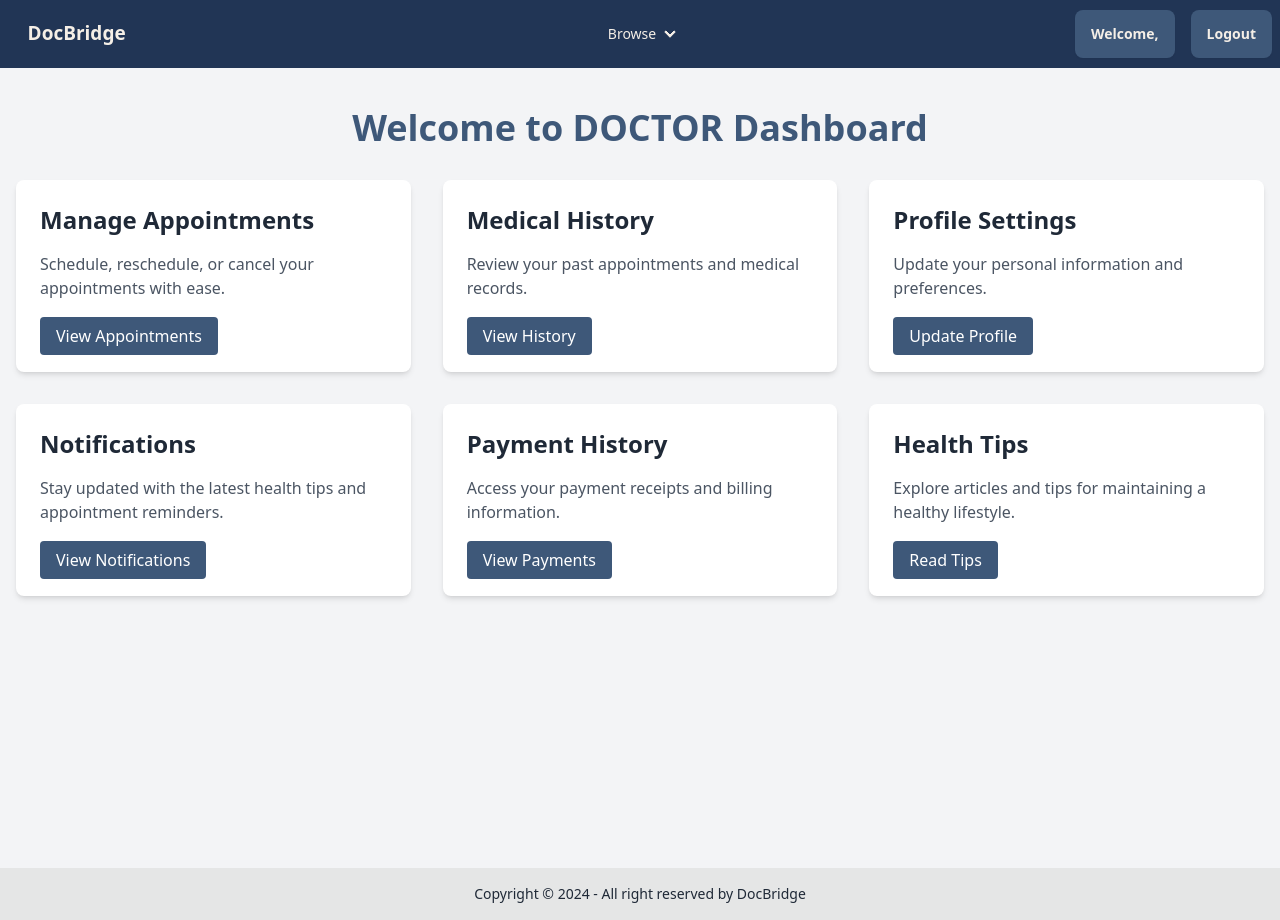
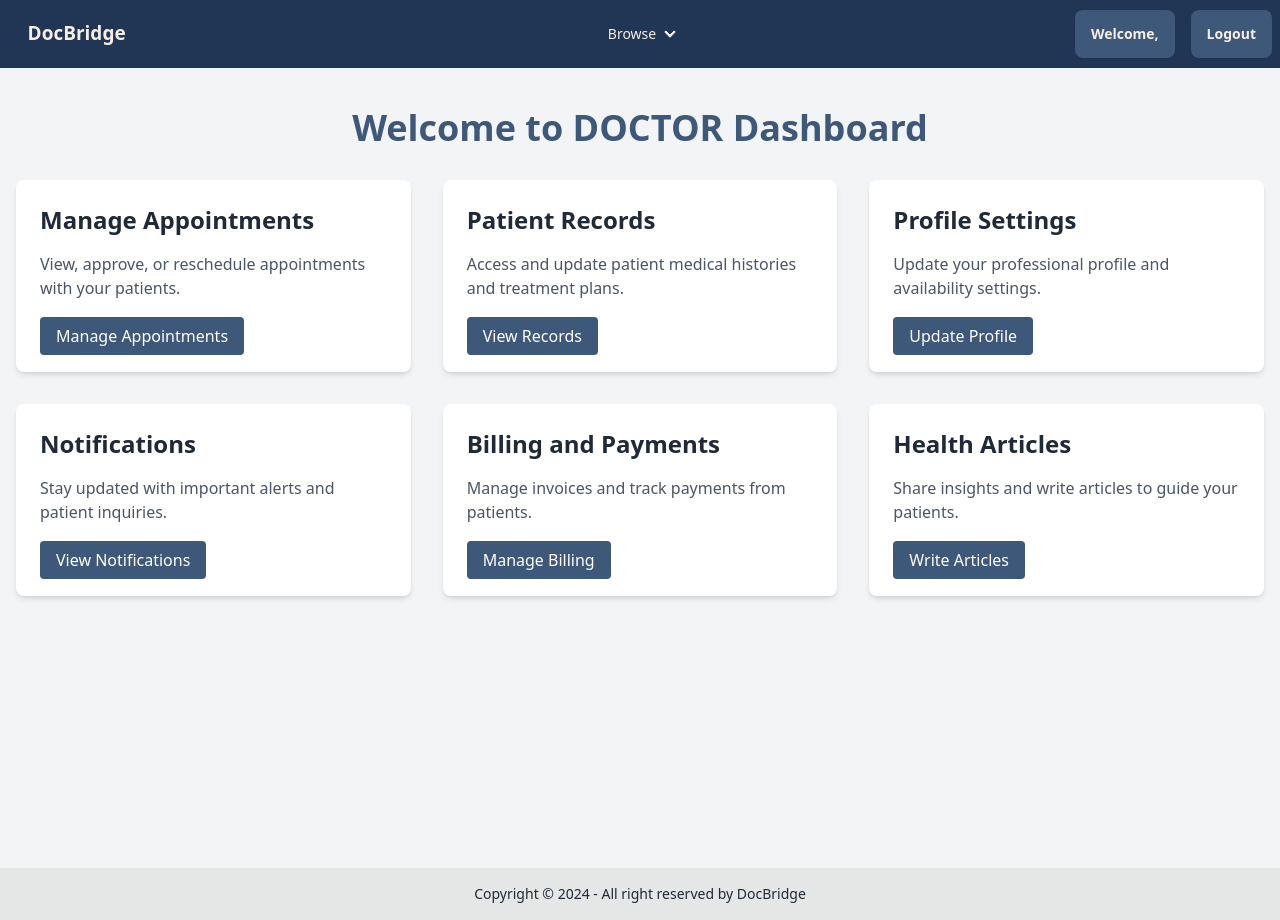
Before and after one commit to BlackCet/DocBridge, a React (Vite) app in the folder frontend/: page /doctordashboard in a window 1280 px wide. Built offline with nearby package versions, Linux system fonts and the light colour scheme; sample sign-in values are in the browser's storage.

Commit message:
Admin side frontend modifications; Doctor dashboard frontend modifications

```diff
--- a/frontend/src/App.jsx
+++ b/frontend/src/App.jsx
@@ -8,7 +8,8 @@ import Dashboard from "./pages/Dashboard";
 import ListPractice from "./pages/ListPractice";
 import LoginAsDoctor from "./pages/LoginAsDoctor";
 import DoctorDashboardPage from "./pages/DoctorDashboardPage";
-import Admin from "./pages/Admin";
+import AdminPage from "./pages/AdminPage";
+
 
 function App() {
   const { user } = useAuthContext();
@@ -23,7 +24,7 @@ function App() {
           <Route path="/doctorlogin" element={!user ? <LoginAsDoctor /> : <Navigate to="/doctordashboard" />} />
           <Route path="/dashboard" element={user ? <Dashboard /> : <Navigate to="/patientlogin" />} />
           <Route path="/doctordashboard" element={user ? <DoctorDashboardPage /> : <Navigate to="/doctorlogin" />} />
-          <Route path="/admin" element=<Admin /> />
+          <Route path="/admin" element= {<AdminPage/>} />
         </Routes>
       </div>
     </Router>
--- a/frontend/src/components/DoctorDashboard.jsx
+++ b/frontend/src/components/DoctorDashboard.jsx
@@ -12,27 +12,27 @@ function DoctorDashboard() {
                     <div className="bg-white rounded-lg shadow-md p-6">
                         <h2 className="text-2xl font-semibold text-gray-800 mb-4">Manage Appointments</h2>
                         <p className="text-gray-600 mb-6">
-                            Schedule, reschedule, or cancel your appointments with ease.
+                            View, approve, or reschedule appointments with your patients.
                         </p>
                         <Link
                             to="/appointments"
                             className="bg-navylight text-white py-2 px-4 rounded hover:bg-navydark transition duration-200"
                         >
-                            View Appointments
+                            Manage Appointments
                         </Link>
                     </div>
 
-                    {/* Medical History Section */}
+                    {/* Patient Records Section */}
                     <div className="bg-white rounded-lg shadow-md p-6">
-                        <h2 className="text-2xl font-semibold text-gray-800 mb-4">Medical History</h2>
+                        <h2 className="text-2xl font-semibold text-gray-800 mb-4">Patient Records</h2>
                         <p className="text-gray-600 mb-6">
-                            Review your past appointments and medical records.
+                            Access and update patient medical histories and treatment plans.
                         </p>
                         <Link
-                            to="/medical-history"
+                            to="/patient-records"
                             className="bg-navylight text-white py-2 px-4 rounded hover:bg-navydark transition duration-200"
                         >
-                            View History
+                            View Records
                         </Link>
                     </div>
 
@@ -40,7 +40,7 @@ function DoctorDashboard() {
                     <div className="bg-white rounded-lg shadow-md p-6">
                         <h2 className="text-2xl font-semibold text-gray-800 mb-4">Profile Settings</h2>
                         <p className="text-gray-600 mb-6">
-                            Update your personal information and preferences.
+                            Update your professional profile and availability settings.
                         </p>
                         <Link
                             to="/profile"
@@ -54,7 +54,7 @@ function DoctorDashboard() {
                     <div className="bg-white rounded-lg shadow-md p-6">
                         <h2 className="text-2xl font-semibold text-gray-800 mb-4">Notifications</h2>
                         <p className="text-gray-600 mb-6">
-                            Stay updated with the latest health tips and appointment reminders.
+                            Stay updated with important alerts and patient inquiries.
                         </p>
                         <Link
                             to="/notifications"
@@ -64,34 +64,35 @@ function DoctorDashboard() {
                         </Link>
                     </div>
 
-                    {/* Payment Section */}
+                    {/* Billing Section */}
                     <div className="bg-white rounded-lg shadow-md p-6">
-                        <h2 className="text-2xl font-semibold text-gray-800 mb-4">Payment History</h2>
+                        <h2 className="text-2xl font-semibold text-gray-800 mb-4">Billing and Payments</h2>
                         <p className="text-gray-600 mb-6">
-                            Access your payment receipts and billing information.
+                            Manage invoices and track payments from patients.
                         </p>
                         <Link
-                            to="/payments"
+                            to="/billing"
                             className="bg-navylight text-white py-2 px-4 rounded hover:bg-navydark transition duration-200"
                         >
-                            View Payments
+                            Manage Billing
                         </Link>
                     </div>
 
-                    {/* Health Tips Section */}
+                    {/* Health Articles Section */}
                     <div className="bg-white rounded-lg shadow-md p-6">
-                        <h2 className="text-2xl font-semibold text-gray-800 mb-4">Health Tips</h2>
+                        <h2 className="text-2xl font-semibold text-gray-800 mb-4">Health Articles</h2>
                         <p className="text-gray-600 mb-6">
-                            Explore articles and tips for maintaining a healthy lifestyle.
+                            Share insights and write articles to guide your patients.
                         </p>
                         <Link
-                            to="/health-tips"
+                            to="/health-articles"
                             className="bg-navylight text-white py-2 px-4 rounded hover:bg-navydark transition duration-200"
                         >
-                            Read Tips
+                            Write Articles
                         </Link>
                     </div>
                 </div>
+
             </div>
         </div>
     );
--- a/frontend/src/pages/Admin.jsx
+++ /dev/null
@@ -1,101 +0,0 @@
-import { useState, useEffect } from "react";
-import Navbar from "../components/Navbar";
-import Footer from "../components/Footer";
-
-const Admin = () => {
-  const [doctors, setDoctors] = useState([]);
-  const [loading, setLoading] = useState(false);
-  const [error, setError] = useState("");
-
-  // Fetch doctors
-  useEffect(() => {
-    const fetchDoctors = async () => {
-      setLoading(true);
-      try {
-        const response = await fetch(`${import.meta.env.VITE_API_BASE_URL}/doctors/docs`);
-        const data = await response.json();
-        setDoctors(data);
-      } catch (err) {
-        setError("Failed to load doctors");
-      } finally {
-        setLoading(false);
-      }
-    };
-    fetchDoctors();
-  }, []);
-
-  // Approve a doctor
-  const handleApproval = async (id, isApproved) => {
-    try {
-      await fetch(`${import.meta.env.VITE_API_BASE_URL}/doctors/${id}/approve`, {
-        method: "PATCH",
-        headers: {
-          "Content-Type": "application/json",
-        },
-        body: JSON.stringify({ isApproved }),
-      });
-      setDoctors((prev) =>
-        prev.map((doc) =>
-          doc._id === id ? { ...doc, isApproved } : doc
-        )
-      );
-      alert(`Doctor ${isApproved ? "approved" : "rejected"}`);
-    } catch (err) {
-      alert("Failed to update approval status");
-    }
-  };
-
-  if (loading) return <p>Loading...</p>;
-  if (error) return <p>{error}</p>;
-
-  return (
-    <div className="container mx-auto p-4">
-      <Navbar />
-      <h1 className="text-2xl font-bold mb-4">Admin Panel</h1>
-      <table className="min-w-full bg-white border border-gray-300">
-        <thead>
-          <tr>
-            <th className="py-2 px-4 border-b">Name</th>
-            <th className="py-2 px-4 border-b">Email</th>
-            <th className="py-2 px-4 border-b">Specialization</th>
-            <th className="py-2 px-4 border-b">Approval Status</th>
-            <th className="py-2 px-4 border-b">Actions</th>
-          </tr>
-        </thead>
-        <tbody>
-          {doctors.map((doctor) => (
-            <tr key={doctor._id}>
-              <td className="py-2 px-4 border-b">{doctor.fullName}</td>
-              <td className="py-2 px-4 border-b">{doctor.email}</td>
-              <td className="py-2 px-4 border-b">{doctor.specialisation}</td>
-              <td className="py-2 px-4 border-b">
-                {doctor.isApproved ? "Approved" : "Pending"}
-              </td>
-              <td className="py-2 px-4 border-b">
-                {!doctor.isApproved && (
-                  <>
-                    <button
-                      className="bg-green-500 text-white py-1 px-2 mr-2 rounded"
-                      onClick={() => handleApproval(doctor._id, true)}
-                    >
-                      Approve
-                    </button>
-                    <button
-                      className="bg-red-500 text-white py-1 px-2 rounded"
-                      onClick={() => handleApproval(doctor._id, false)}
-                    >
-                      Reject
-                    </button>
-                  </>
-                )}
-              </td>
-            </tr>
-          ))}
-        </tbody>
-      </table>
-      <Footer />
-    </div>
-  );
-};
-
-export default Admin;
--- /dev/null
+++ b/frontend/src/pages/AdminPage.jsx
@@ -0,0 +1,16 @@
+import React from 'react'
+import Navbar from '../components/Navbar'
+import Admin from '../components/admin'
+import Footer from '../components/Footer'
+
+function AdminPage() {
+  return (
+    <div>
+      <Navbar/>
+      <Admin/>
+      <Footer/>
+    </div>
+  )
+}
+
+export default AdminPage
```
Also changed, not shown: frontend/src/components/Admin.jsx (added, +100 -0 lines).
